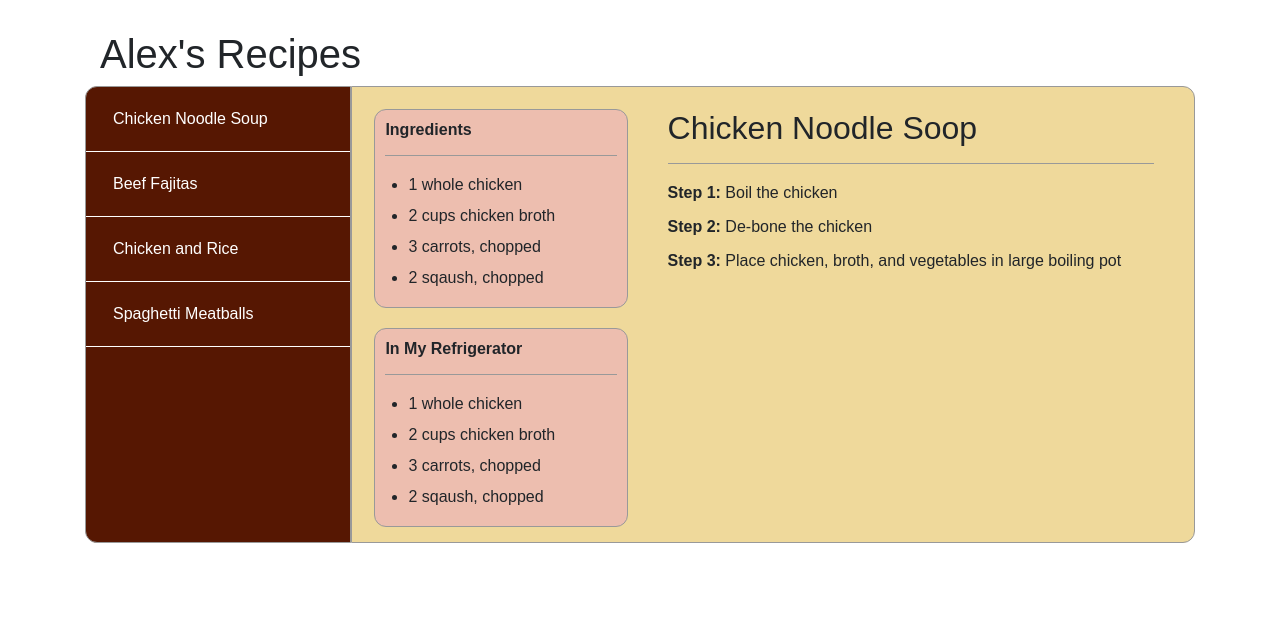
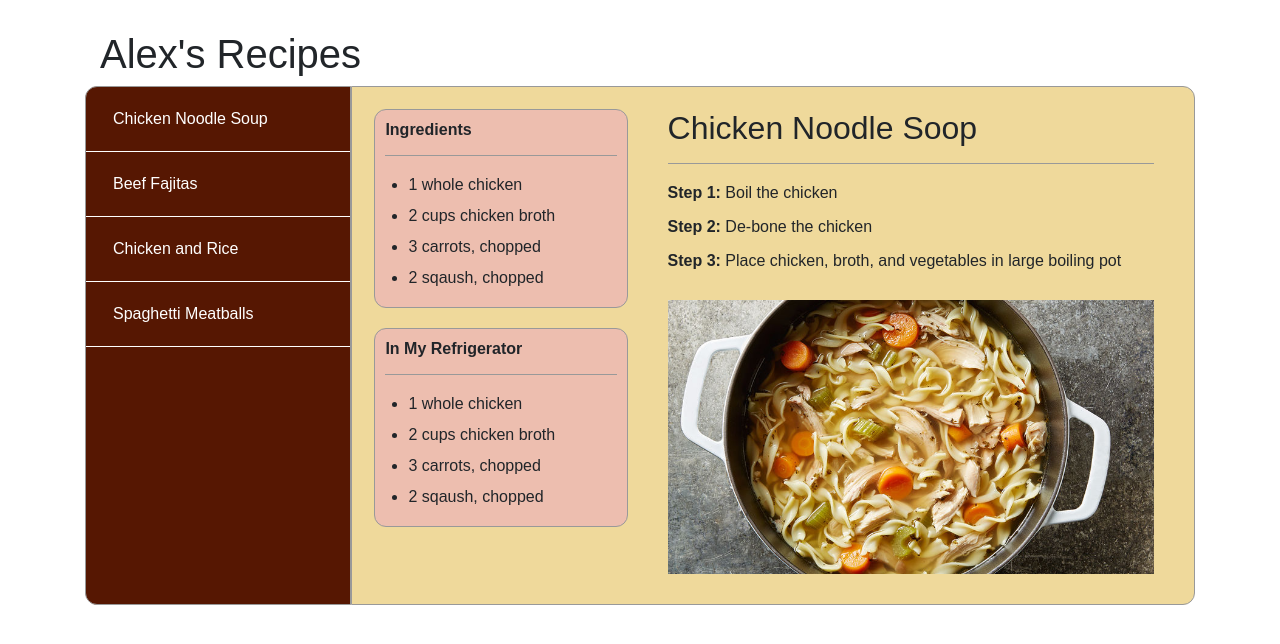
Before and after one commit to asimo124/RecipesReact, a React (Create React App) app: page / in a window 1280 px wide. Shown: the top 644 px of the page. Built offline with nearby package versions, Linux system fonts and the light colour scheme.

Commit message:
few more small changes

```diff
--- a/src/App.js
+++ b/src/App.js
@@ -49,6 +49,8 @@ class App extends Component {
 											<li><strong>Step 2:</strong> De-bone the chicken</li>
 											<li><strong>Step 3:</strong> Place chicken, broth, and vegetables in large boiling pot</li>
 										</ul>
+										<div className="medlarge_clear" ></div>
+										<img src="/images/chicken_noodle_soup.jpg" className="full-width-img" />
 									</div>
 								</Col>
 							</Row>
--- a/src/index.css
+++ b/src/index.css
@@ -139,3 +139,12 @@ h5 {
   font-weight: bold;
   font-size: 16px;
 }
+
+.medlarge_clear {
+  clear: both; height: 17px;
+}
+
+.full-width-img {
+  width: 100%;
+  margin-bottom: 20px;
+}
```
Also changed, not shown: public/images/chicken_noodle_soup.jpg (added).
